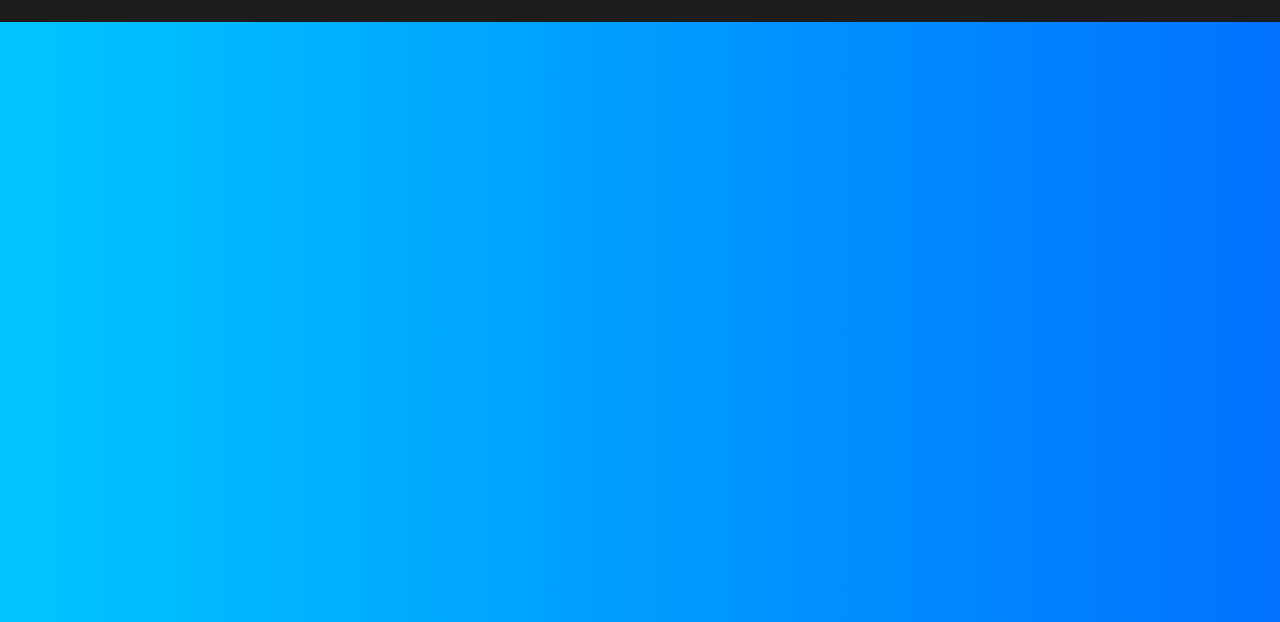
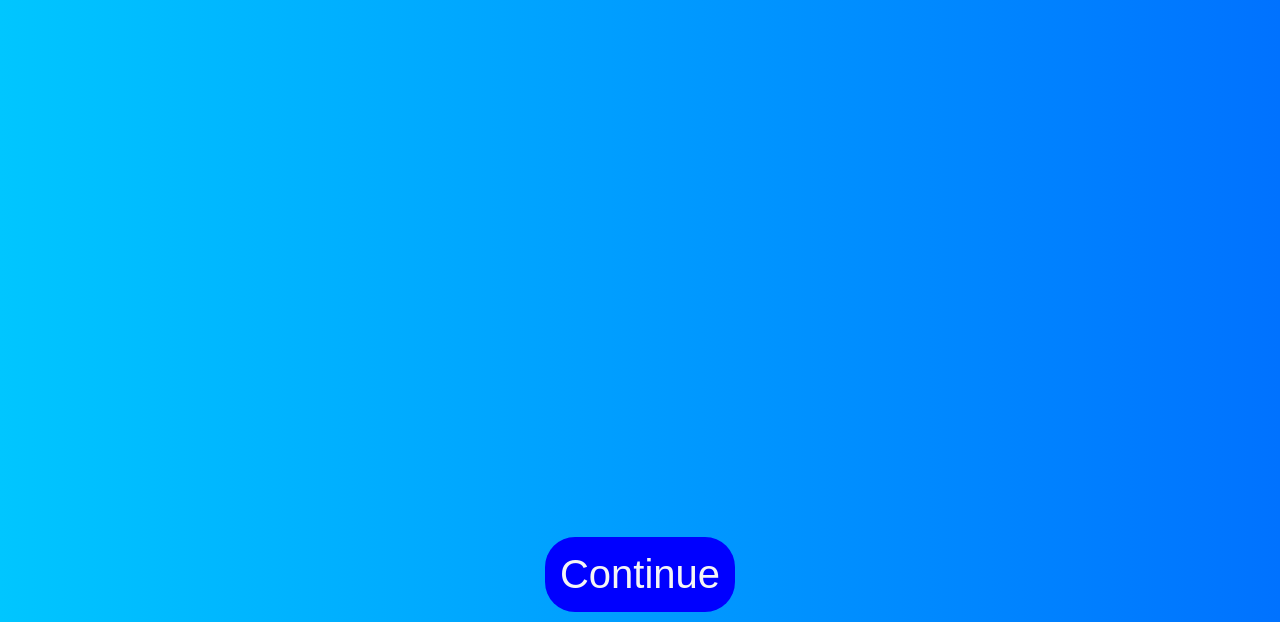
Before and after one commit to JohnProgramming08/Yugioh-Battle-Sim-Project, a website: page monster-select.html in a window 1280 px wide. Shown: the part 178-800 px from the top of the page. Drawn offline with Linux system fonts and the light colour scheme.

Commit message:
Monster select finished

```diff
--- a/deck-select.js
+++ b/deck-select.js
@@ -247,6 +247,7 @@ const monsterStats = {
         }
     }
 }
+localStorage.setItem('allCards', JSON.stringify(monsterStats));
 const cards = document.getElementById('cards');
 const drawHighlight = document.getElementById('draw-highlight');
 const backCardImage = 'https://th.bing.com/th/id/OIP.0x4CeXmIq4eMaU3Xqgo2lAAAAA?w=203&h=295&c=7&r=0&o=5&dpr=1.5&pid=1.7';
--- a/monster-select.css
+++ b/monster-select.css
@@ -17,13 +17,23 @@ header {
     justify-content: center;
     align-items: center;
     width: 100%;
-    height: 25vh;
+    height: 20vh;
 }
 
 /* Monster Card Styles */
 main {
     width: 90vw;
-    height: 75vh;
+    height: 80vh;
+    margin: auto;
+    display: flex;
+    justify-content: center;
+    align-items: center;
+    flex-direction: column;
+}
+
+#cards {
+    width: 90vw;
+    height: 65vh;
     margin: auto;
     display: flex;
     justify-content: space-between;
@@ -84,6 +94,37 @@ main {
     border: 1px solid grey;
 }
 
+a {
+    position: fixed;
+    bottom: 10px;
+    font-size: 2.5rem;
+    border-radius: 30px;
+    background-color: blue;
+    text-decoration: none;
+    color: whitesmoke;
+    padding: 10px;
+    margin: auto;
+    border: 5px solid transparent;
+}
+
+a:hover {
+    cursor: pointer;
+    animation: border-flash 2s infinite;
+
+}
+
 .selected {
     transform: translateY(-20px);
 }
+
+@keyframes border-flash {
+    0% {
+        border: 5px solid gold;
+    }
+    50% {
+        border: 5px solid white;
+    }
+    100% {
+        border: 5px solid gold;
+    }
+}
--- a/monster-select.html
+++ b/monster-select.html
@@ -10,8 +10,10 @@
         <link href="https://cdnjs.cloudflare.com/ajax/libs/font-awesome/6.0.0-beta3/css/all.min.css" rel="stylesheet">
     </head>
     <body>
-        <header><h1>Well done on your victory, please choose your next monster!</h1></header>
-        <main id="cards">
+        <header><h1>Choose one of your monsters for the next battle!</h1></header>
+        <main>
+            <div id="cards"></div>
+            <a href="battle.html" id="continue">Continue</a>
         </main>
         <script src="monster-select.js"></script>
     </body>
--- a/monster-select.js
+++ b/monster-select.js
@@ -1,5 +1,6 @@
 const chosenCards = JSON.parse(localStorage.getItem('chosenCards'));
 const cards = document.getElementById('cards');
+let selectedMonster;
 
 // Add all of the monster cards to the page
 for (const key in chosenCards) {
@@ -16,6 +17,7 @@ for (const key in chosenCards) {
     cards.innerHTML += card;
 }
 
+// Indicate which card is selected
 const monsterCards = document.querySelectorAll('.monster-card');
 for (const card of monsterCards) {
     card.addEventListener('click', (e) => {
@@ -27,5 +29,15 @@ for (const card of monsterCards) {
             card.classList.remove('selected');
         }
         targetEl.classList.add('selected');
+
+        // Keep track of which card has been selected
+        for (const key in chosenCards) {
+            const image = chosenCards[key].image;
+            const cardImage = targetEl.querySelector('#image');
+            if (image === cardImage.src) {
+                selectedMonster = chosenCards[key];
+                localStorage.setItem('selectedMonster', JSON.stringify(selectedMonster));
+            }
+        }
     });
 }
```
